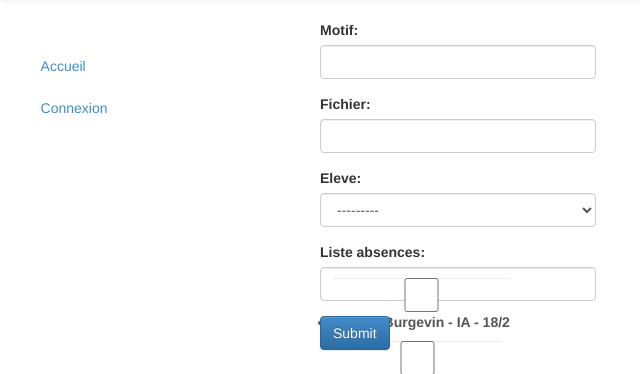
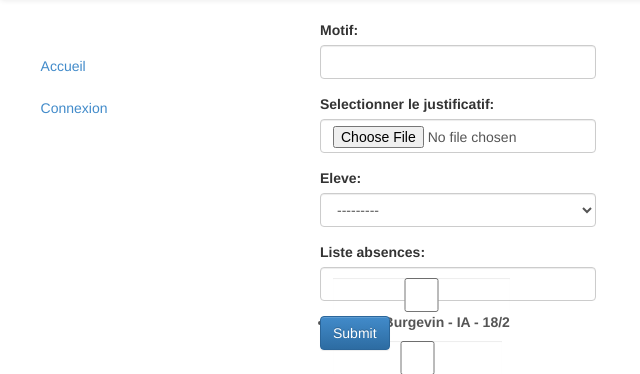
Before and after one commit to maximeloizeau/absences, a Django app: template saisie_absences/templates/saisie_absences/justificatif.html in a window 1280 px wide. Shown: the part 52-426 px from the top of the page, without its empty margins (0-640 px from the left). Run offline with Django 3.2, Linux system fonts and the light colour scheme; the template is opened without the code that fills it: values that come from a table or form of the project are taken from there, others are empty; data comes from the database, SQL or seed files in the repository; both versions use the stored data as it was after the commit; parts of the project's set-up code (start-up, migrations or seed data) failed here and were passed over; some libraries are stand-ins or nearby versions.

Commit message:
Ajout d'un fichier pour justification

```diff
--- a/absences/settings.py
+++ b/absences/settings.py
@@ -96,3 +96,7 @@ USE_TZ = True
 STATIC_URL = '/static/'
 STATIC_ROOT = ''
 STATICFILES_DIRS = ( os.path.join(BASE_DIR, 'static'), )
+
+
+MEDIA_ROOT = os.path.join(BASE_DIR, 'media')
+MEDIA_URL = '/media/'
--- a/accounts/models.py
+++ b/accounts/models.py
@@ -50,7 +50,7 @@ class Secretaire(Utilisateur):
 
 class Justificatif(models.Model):
 	motif = models.CharField(max_length=200)
-	fichier = models.CharField(max_length=200)
+	fichier = models.FileField(upload_to='documents/%Y/%m/%d')
 	etudiant = models.ForeignKey(Etudiant)
 
 	def __str__(self):
--- a/saisie_absences/forms.py
+++ b/saisie_absences/forms.py
@@ -7,14 +7,9 @@ class SaisieAbsencesForm(forms.Form):
 	matiere = forms.ModelChoiceField(queryset=Matiere.objects.all(), required=True)
 	etudiants = forms.ModelMultipleChoiceField(queryset=Etudiant.objects.all(), required=True)
 
-class SaisieJustificatifForm(ModelForm):
-	class Meta:
-		model = Justificatif
-		fields = ('motif', 'fichier', 'etudiant')
 
-
-class StudentForm(forms.Form):
+class SaisieJustificatifForm(forms.Form):
 	motif = forms.CharField(max_length=200)
-	fichier = forms.CharField(max_length=200)
+	fichier = forms.FileField(label= 'Selectionner le justificatif')
 	eleve = forms.ModelChoiceField(queryset = Etudiant.objects.all(), required = True)
 	liste_absences = forms.ModelMultipleChoiceField(queryset = Absence.objects.all(), widget=forms.CheckboxSelectMultiple, required = True)
--- a/saisie_absences/templates/saisie_absences/justificatif.html
+++ b/saisie_absences/templates/saisie_absences/justificatif.html
@@ -4,7 +4,7 @@
 {% block content %}
 	{% if error %}<div class="alert alert-danger">{{ error }}</div>{% endif %}
 	{% if info %}<div class="alert alert-success">{{ info }}</div>{% endif %}
-	<form action="{% url 'saisie:justificatif' %}" method="POST" class="horizontal-form">
+	<form action="{% url 'saisie:justificatif' %}" method="POST" enctype="multipart/form-data" class="horizontal-form">
 		{% csrf_token %}
 		{% for field in form %}
 			<div class="form-group">
```
Also changed, not shown: saisie_absences/views.py (+5 -5 lines), db.sqlite3, media/documents/2014/02/24/rainbowcity.jpg (added).
